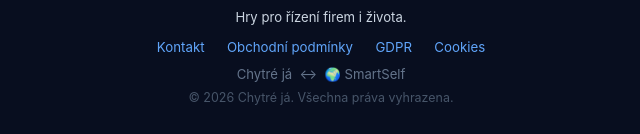
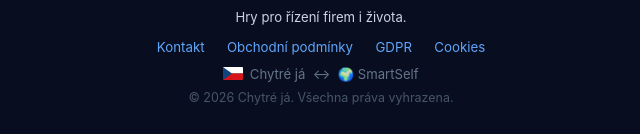
Before and after one commit to JosefCipera/chytreja-web, a website: page index.html in a window 1280 px wide. Shown: the part 6215-6349 px from the top of the page, 319-959 px from the left. Drawn offline with nearby package versions, Linux system fonts and the light colour scheme.

Commit message:
Footer: Czech flag SVG before Chytré já in SmartSelf line
Co-Authored-By: Claude Sonnet 4.6 <noreply@anthropic.com>

```diff
--- a/assets/css/footer.css
+++ b/assets/css/footer.css
@@ -54,7 +54,12 @@
     font-size: 0.82rem;
     color: #64748b;
     margin-bottom: 0.55rem;
+    display: flex;
+    align-items: center;
+    justify-content: center;
+    gap: 0.4rem;
 }
+.footer-brand-alt svg { border-radius: 1px; }
 
 /* Bottom bar */
 .footer-bottom {
--- a/index.html
+++ b/index.html
@@ -429,7 +429,7 @@
                 <a href="./ochrana-osobnich-udaju.html">GDPR</a>
                 <a href="./cookies.html">Cookies</a>
             </div>
-            <div class="footer-brand-alt">Chytré já &nbsp;↔&nbsp; 🌍 SmartSelf</div>
+            <div class="footer-brand-alt"><svg width="20" height="13" viewBox="0 0 20 13" xmlns="http://www.w3.org/2000/svg"><rect width="20" height="6.5" fill="#fff"/><rect y="6.5" width="20" height="6.5" fill="#D7141A"/><polygon points="0,0 9,6.5 0,13" fill="#11457E"/></svg> Chytré já &nbsp;↔&nbsp; 🌍 SmartSelf</div>
             <div class="footer-bottom">
                 <span>© 2026 Chytré já. Všechna práva vyhrazena.</span>
             </div>
```
